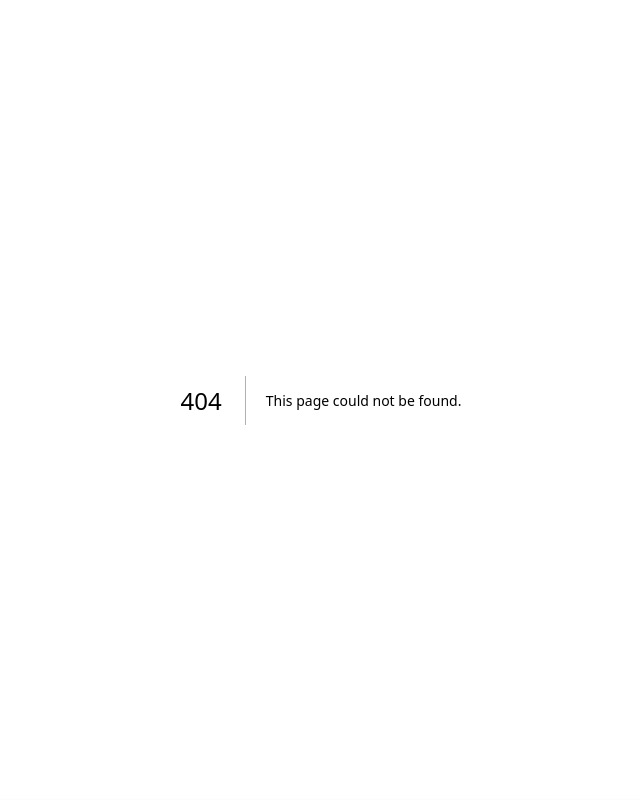
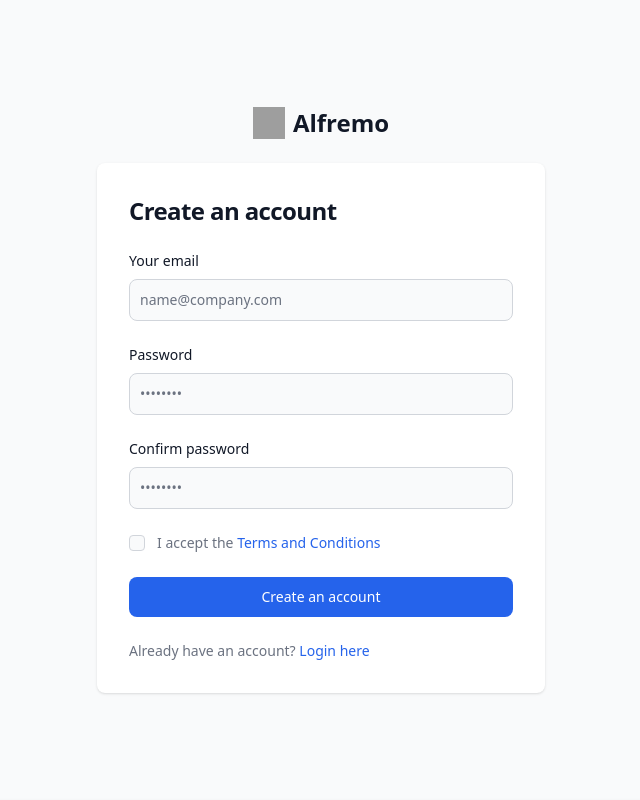
Before and after one commit to Forz70043/Alfremo, a Next.js app: page /register in a window 1280 px wide. Before the commit this address had no page. Shown: the top 800 px of the page, without its empty margins (319-959 px from the left). Built offline with nearby package versions, Linux system fonts and the light colour scheme; grey boxes are pictures that could not be loaded.

Commit message:
Added register page & comp.

```diff
--- /dev/null
+++ b/components/RegisterComponent.js
@@ -0,0 +1,49 @@
+
+
+export default function Register(props) {
+    return (
+        <>
+            <section className="bg-gray-50 dark:bg-gray-900">
+                <div className="flex flex-col items-center justify-center px-6 py-8 mx-auto md:h-screen lg:py-0">
+                    <a href="#" className="flex items-center mb-6 text-2xl font-semibold text-gray-900 dark:text-white">
+                        <img className="w-8 h-8 mr-2" src="https://flowbite.s3.amazonaws.com/blocks/marketing-ui/logo.svg" alt="logo" />
+                        {props.registerTitle ?? ''}
+                    </a>
+                    <div className="w-full bg-white rounded-lg shadow dark:border md:mt-0 sm:max-w-md xl:p-0 dark:bg-gray-800 dark:border-gray-700">
+                        <div className="p-6 space-y-4 md:space-y-6 sm:p-8">
+                            <h1 className="text-xl font-bold leading-tight tracking-tight text-gray-900 md:text-2xl dark:text-white">
+                                Create an account
+                            </h1>
+                            <form className="space-y-4 md:space-y-6" action="#">
+                                <div>
+                                    <label htmlFor="email" className="block mb-2 text-sm font-medium text-gray-900 dark:text-white">Your email</label>
+                                    <input type="email" name="email" id="email" className="bg-gray-50 border border-gray-300 text-gray-900 sm:text-sm rounded-lg focus:ring-primary-600 focus:border-primary-600 block w-full p-2.5 dark:bg-gray-700 dark:border-gray-600 dark:placeholder-gray-400 dark:text-white dark:focus:ring-blue-500 dark:focus:border-blue-500" placeholder="name@company.com" required="" />
+                                </div>
+                                <div>
+                                    <label htmlFor="password" className="block mb-2 text-sm font-medium text-gray-900 dark:text-white">Password</label>
+                                    <input type="password" name="password" id="password" placeholder="••••••••" className="bg-gray-50 border border-gray-300 text-gray-900 sm:text-sm rounded-lg focus:ring-primary-600 focus:border-primary-600 block w-full p-2.5 dark:bg-gray-700 dark:border-gray-600 dark:placeholder-gray-400 dark:text-white dark:focus:ring-blue-500 dark:focus:border-blue-500" required="" />
+                                </div>
+                                <div>
+                                    <label htmlFor="confirm-password" className="block mb-2 text-sm font-medium text-gray-900 dark:text-white">Confirm password</label>
+                                    <input type="confirm-password" name="confirm-password" id="confirm-password" placeholder="••••••••" className="bg-gray-50 border border-gray-300 text-gray-900 sm:text-sm rounded-lg focus:ring-primary-600 focus:border-primary-600 block w-full p-2.5 dark:bg-gray-700 dark:border-gray-600 dark:placeholder-gray-400 dark:text-white dark:focus:ring-blue-500 dark:focus:border-blue-500" required="" />
+                                </div>
+                                <div className="flex items-start">
+                                    <div className="flex items-center h-5">
+                                        <input id="terms" aria-describedby="terms" type="checkbox" className="w-4 h-4 border border-gray-300 rounded bg-gray-50 focus:ring-3 focus:ring-primary-300 dark:bg-gray-700 dark:border-gray-600 dark:focus:ring-primary-600 dark:ring-offset-gray-800" required="" />
+                                    </div>
+                                    <div className="ml-3 text-sm">
+                                        <label htmlFor="terms" className="font-light text-gray-500 dark:text-gray-300">I accept the <a className="font-medium text-primary-600 hover:underline dark:text-primary-500" href="#">Terms and Conditions</a></label>
+                                    </div>
+                                </div>
+                                <button type="submit" className="w-full text-white bg-primary-600 hover:bg-primary-700 focus:ring-4 focus:outline-none focus:ring-primary-300 font-medium rounded-lg text-sm px-5 py-2.5 text-center dark:bg-primary-600 dark:hover:bg-primary-700 dark:focus:ring-primary-800">Create an account</button>
+                                <p className="text-sm font-light text-gray-500 dark:text-gray-400">
+                                    Already have an account? <a href="/login" className="font-medium text-primary-600 hover:underline dark:text-primary-500">Login here</a>
+                                </p>
+                            </form>
+                        </div>
+                    </div>
+                </div>
+            </section>
+        </>
+    )
+}
--- /dev/null
+++ b/pages/register.js
@@ -0,0 +1,9 @@
+import RegisterComponent from "@/components/RegisterComponent"
+
+export default function Regsiter() {
+    return(
+        <>
+            <RegisterComponent registerTitle="Alfremo"/>
+        </>
+    )
+}
```
